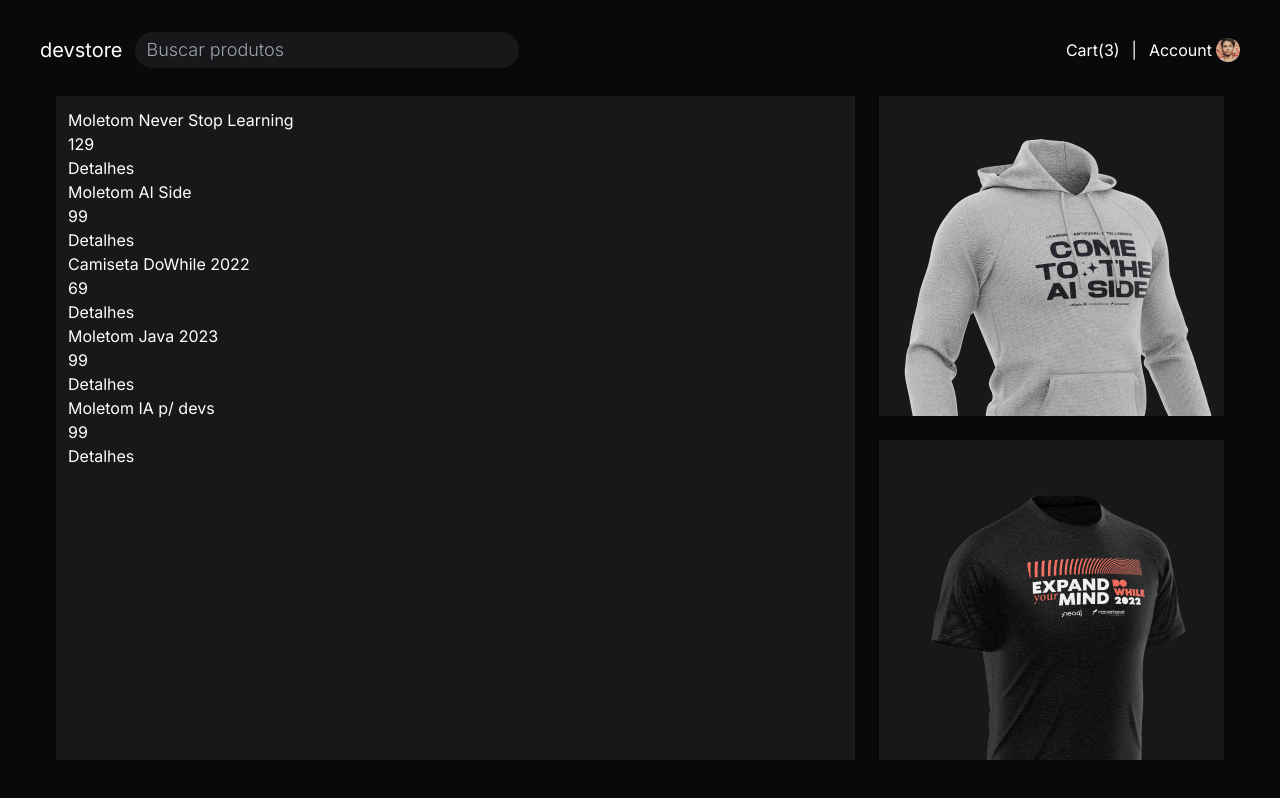
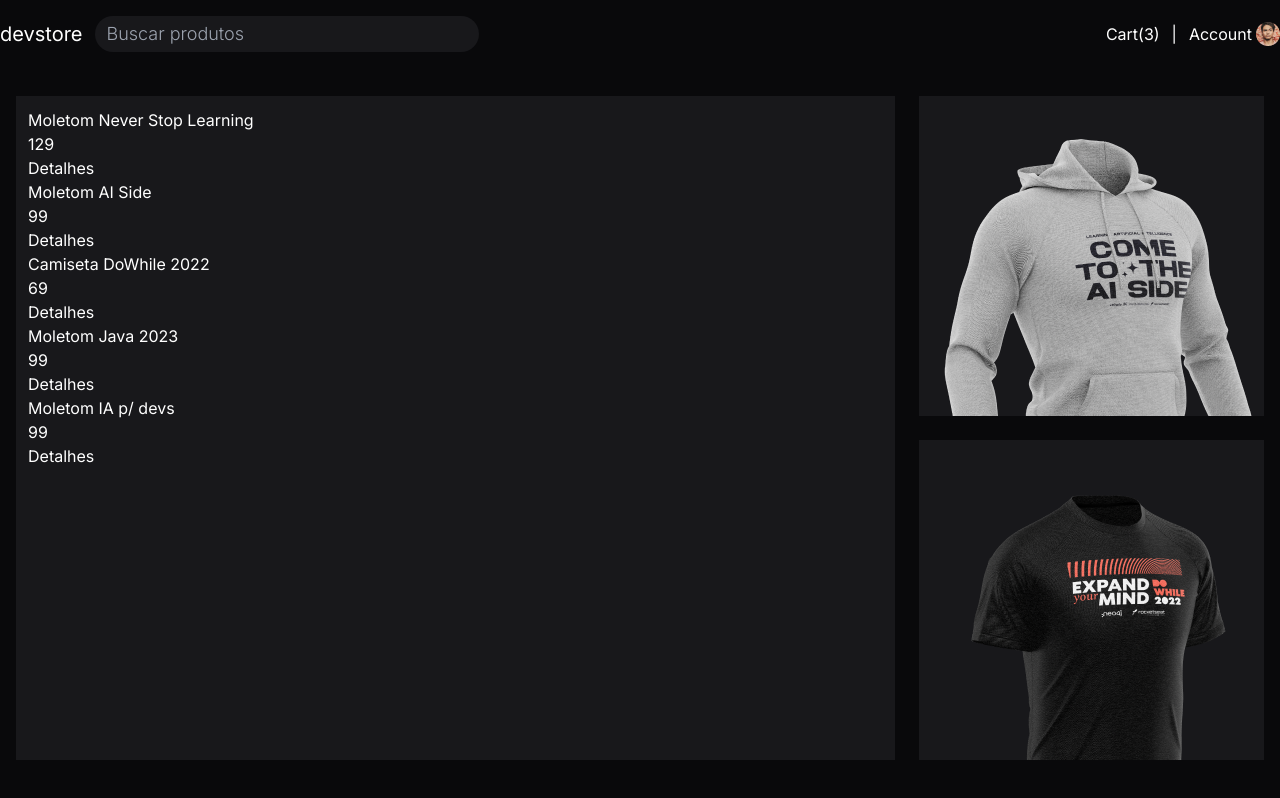
Before and after one commit to logcode-ao/practicing-reactjs, a React (Vite) app in the folder app-teamwork/devstore/: page / in a window 1280 px wide. Built offline with nearby package versions, Linux system fonts and the light colour scheme.

Commit message:
feat: definiçao de layout e ajuste nas routas

```diff
--- a/app-teamwork/devstore/index.html
+++ b/app-teamwork/devstore/index.html
@@ -12,7 +12,7 @@
     />
     <title>Dev store</title>
   </head>
-  <body class="font-sans text-base">
+  <body class="font-sans text-base bg-[#09090B] text-white">
     <div id="root"></div>
     <script type="module" src="/src/main.tsx"></script>
   </body>
--- a/app-teamwork/devstore/src/App.tsx
+++ b/app-teamwork/devstore/src/App.tsx
@@ -4,14 +4,17 @@ import { BrowserRouter, Route, Routes } from "react-router-dom";
 import { Home } from "./pages/home";
 import { Search } from "./pages/search";
 import AddToCartPage from "./pages/add-to-cart-page";
+import { LayoutRoot } from "./components/Layout";
 
 function App() {
   return (
     <BrowserRouter>
       <Routes>
-        <Route path="/" element={<Home />} />
-        <Route path="/search" element={<Search />} />
-        <Route path="/add-to-card/:id" element={<AddToCartPage />} />
+        <Route path="/" element={<LayoutRoot />}>
+          <Route index element={<Home />} />
+          <Route path="/search" element={<Search />} />
+          <Route path="/add-to-card/:id" element={<AddToCartPage />} />
+        </Route>
       </Routes>
     </BrowserRouter>
   );
--- /dev/null
+++ b/app-teamwork/devstore/src/components/Header.tsx
@@ -0,0 +1,44 @@
+import { Link, useNavigate } from "react-router-dom";
+import foto from "../assets/foto1.png";
+import { FormEvent } from "react";
+
+export function Header() {
+  const navigate = useNavigate();
+  const handleSearch = (event: FormEvent<HTMLFormElement>) => {
+    event.preventDefault();
+    const formData = new FormData(event.currentTarget);
+    const data = Object.fromEntries(formData);
+
+    if (!data.search) {
+      return null;
+    }
+
+    navigate(`/search?q=${data.search}`);
+  };
+
+  return (
+    <header className="flex justify-between py-4 container mx-auto">
+      <div className="flex items-center gap-3">
+        <Link to={"/"}>
+          <h2 className="text-xl">devstore</h2>
+        </Link>
+        <form onSubmit={handleSearch}>
+          <input
+            type="text"
+            name="search"
+            placeholder="Buscar produtos"
+            className="bg-[#18181B] px-3 py-1 text-lg font-light rounded-full w-96"
+          />
+        </form>
+      </div>
+      <ul className="flex gap-3 items-center">
+        <li>Cart(3)</li>
+        <li>|</li>
+        <li className="flex gap-1 items-center">
+          <span>Account</span>{" "}
+          <img src={foto} className="size-6 cursor-pointer" />
+        </li>
+      </ul>
+    </header>
+  );
+}
--- /dev/null
+++ b/app-teamwork/devstore/src/components/Layout.tsx
@@ -0,0 +1,13 @@
+import { Outlet } from "react-router-dom";
+import { Header } from "./Header";
+
+export function LayoutRoot() {
+  return (
+    <>
+      <Header />
+      <main className="container mx-auto">
+        <Outlet />
+      </main>
+    </>
+  );
+}
--- a/app-teamwork/devstore/src/pages/add-to-cart-page.tsx
+++ b/app-teamwork/devstore/src/pages/add-to-cart-page.tsx
@@ -12,7 +12,6 @@ export default function AddToCartPage() {
 
   return (
     <>
-      <main className="text-white bg-black">
       <div className="relative grid max-h-screen overflow-hidden grid-cols-3">
         <figure className="col-span-2 overflow-hidden ">
           <img
@@ -33,11 +32,12 @@ export default function AddToCartPage() {
             </p>
             <h3 className="mt-6 font-bold mb-4">Tamanhos</h3>
             <Tamanhos />
-              <button className="rounded-3xl w-[357px] h-10 bg-[#10B981] text-center p-2 mr-5 hover:cursor-pointer">Adicionar ao carrinho</button>
+            <button className="rounded-3xl w-[357px] h-10 bg-[#10B981] text-center p-2 mr-5 hover:cursor-pointer">
+              Adicionar ao carrinho
+            </button>
           </div>
         </div>
       </div>
-      </main>
     </>
   );
 }
--- a/app-teamwork/devstore/src/pages/home.tsx
+++ b/app-teamwork/devstore/src/pages/home.tsx
@@ -2,32 +2,12 @@ import { Link } from "react-router-dom";
 import data from "../data/data.json";
 import moletom1 from "../assets/moletom02up.png";
 import moletom2 from "../assets/moletom03down.png";
-import foto from "../assets/foto1.png";
 
 export function Home() {
   const { products } = data;
 
   return (
-    <div className="min-h-[100vh] text-white pt-8 pb-8 pr-10 pl-10 text bg-[#09090B]">
-      <header className="flex justify-between">
-        <div className="flex items-center gap-3">
-          <h2 className="text-xl">devstore</h2>
-          <input
-            type="text"
-            placeholder="Buscar produtos"
-            className="bg-[#18181B] px-3 py-1 text-lg font-light rounded-full w-96"
-          />
-        </div>
-        <ul className="flex gap-3 items-center">
-          <li>Cart(3)</li>
-          <li>|</li>
-          <li className="flex gap-1 items-center">
-            <span>Account</span>{" "}
-            <img src={foto} className="size-6 cursor-pointer" />
-          </li>
-        </ul>
-      </header>
-      <main className="flex px-4 mt-7 gap-6 ">
+    <div className="flex px-4 mt-7 gap-6 ">
       <section className="bg-[#18181B] p-3 flex-1 ">
         {products.map((product) => (
           <div key={product.id}>
@@ -45,7 +25,6 @@ export function Home() {
           <img src={moletom2} className="cursor-pointer" />
         </aside>
       </section>
-      </main>
     </div>
   );
 }
--- a/app-teamwork/devstore/src/pages/search.tsx
+++ b/app-teamwork/devstore/src/pages/search.tsx
@@ -1,8 +1,17 @@
+import { useSearchParams } from "react-router-dom";
 import { CardDescricacao } from "../components/CardDescricacao";
 import data from "../data/data.json";
 
 export function Search() {
   const { products } = data;
+  const [searchParams] = useSearchParams();
+  const query = searchParams.get("q");
+
+  const filter = products.filter((product) =>
+    product.description.includes(query?.toString() ?? "")
+  );
+
+  console.log(filter);
 
   return (
     <section className="px-8 flex items-center justify-center">
```
Lines whose indentation alone changed are shown as unchanged.
